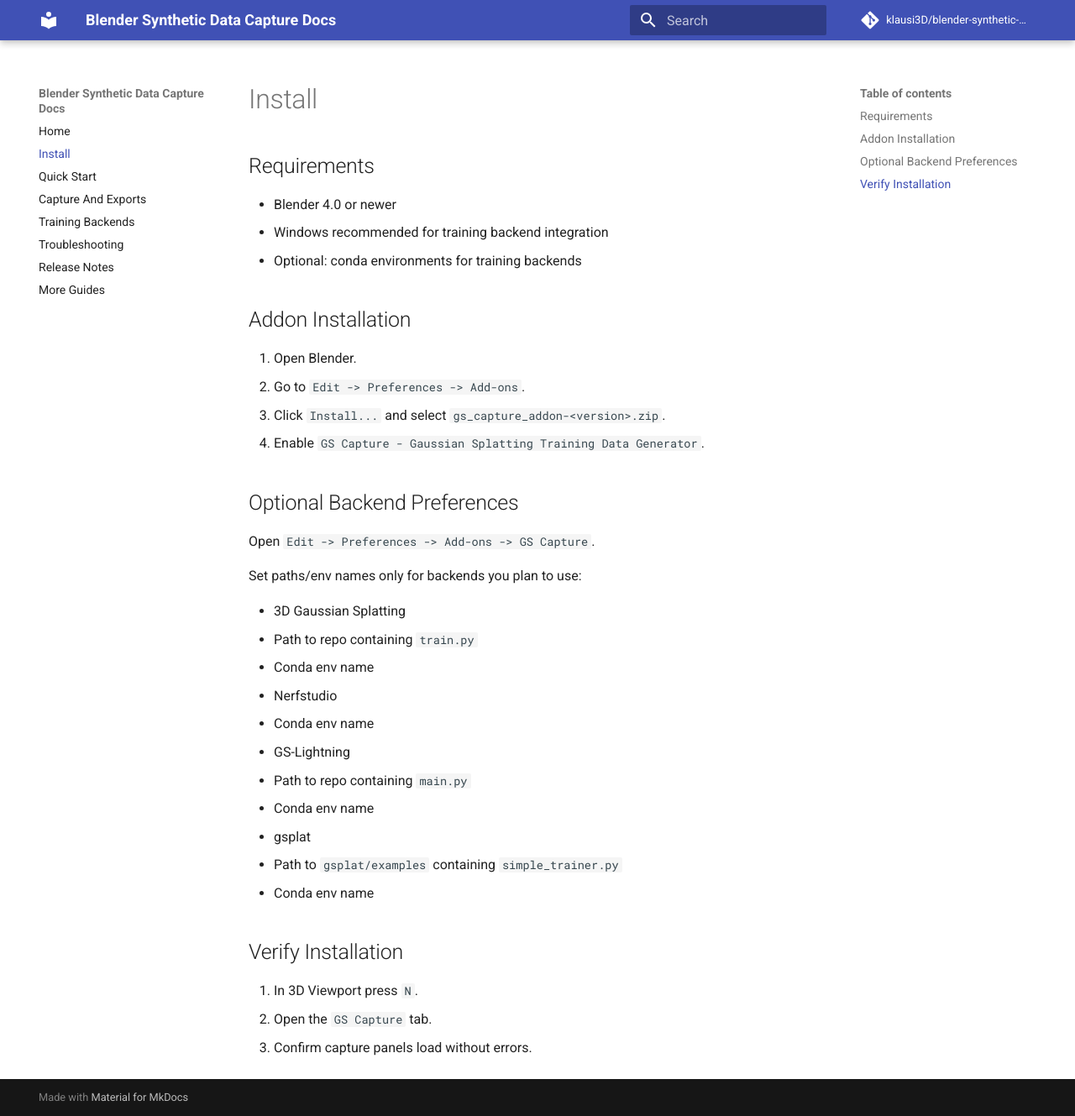
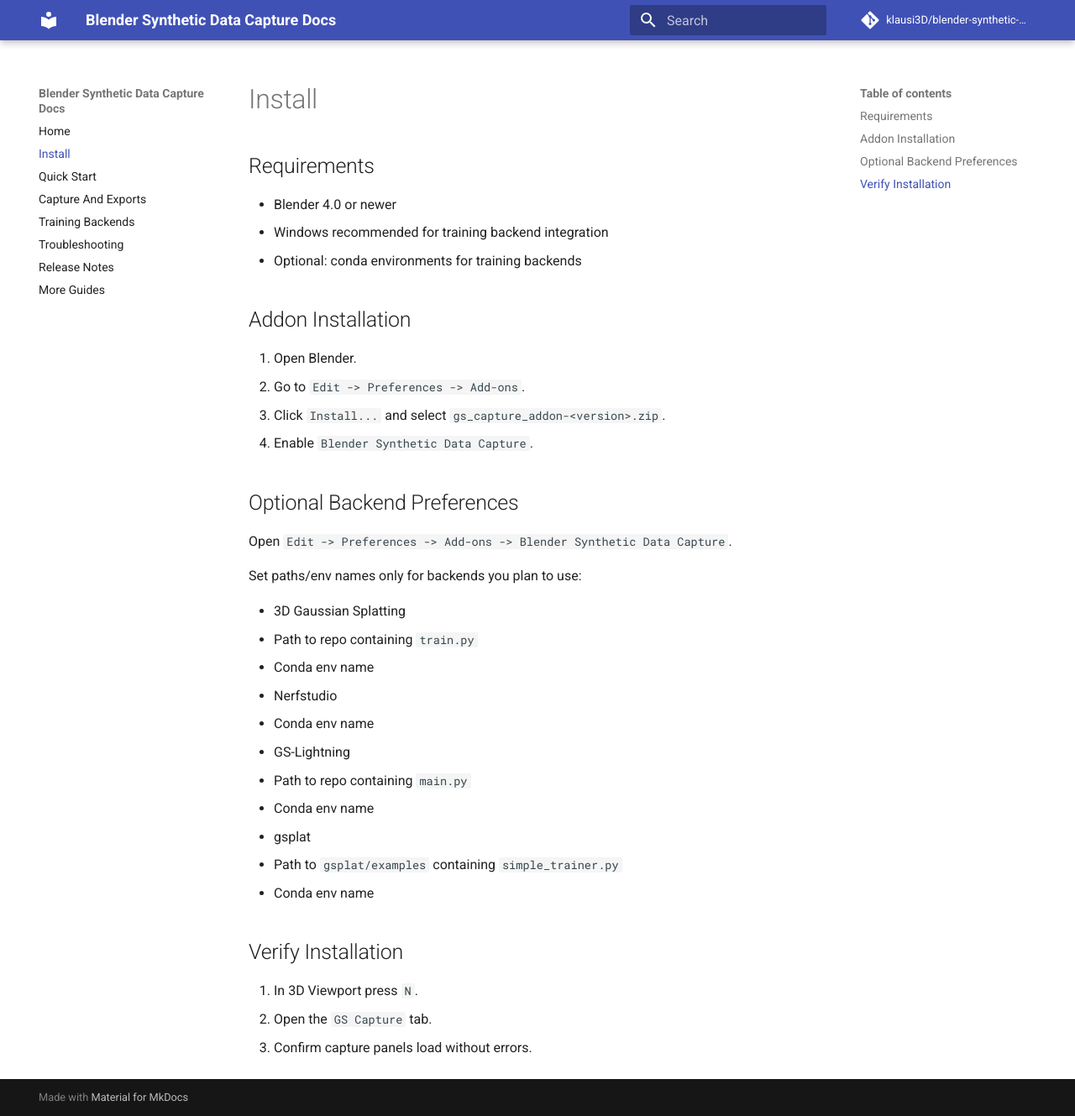
Before and after one commit to klausi3D/blender-synthetic-data-capture, an MkDocs documentation site: the page built from docs/install.md, in a window 1280 px wide and 1329 px high. Shown: the whole window at 84% size. Built offline with MkDocs 1.6.1 and Material for MkDocs 9.7.7, drawn with Linux system fonts in a browser that asks for light colours; comment, search, counter and statistics services are not loaded.

Commit message:
Rename addon display name to Blender Synthetic Data Capture

```diff
--- a/docs/install.md
+++ b/docs/install.md
@@ -11,11 +11,11 @@
 1. Open Blender.
 2. Go to `Edit -> Preferences -> Add-ons`.
 3. Click `Install...` and select `gs_capture_addon-<version>.zip`.
-4. Enable `GS Capture - Gaussian Splatting Training Data Generator`.
+4. Enable `Blender Synthetic Data Capture`.
 
 ## Optional Backend Preferences
 
-Open `Edit -> Preferences -> Add-ons -> GS Capture`.
+Open `Edit -> Preferences -> Add-ons -> Blender Synthetic Data Capture`.
 
 Set paths/env names only for backends you plan to use:
 
--- a/gs_capture_addon/__init__.py
+++ b/gs_capture_addon/__init__.py
@@ -3,7 +3,7 @@
 # Generates training images for 3D Gaussian Splatting from Blender scenes
 
 """
-GS Capture - Gaussian Splatting Training Data Generator
+Blender Synthetic Data Capture
 
 A professional-grade Blender addon for generating training data
 for Gaussian Splatting and NeRF models.
@@ -20,12 +20,12 @@
 """
 
 bl_info = {
-    "name": "GS Capture - Gaussian Splatting Training Data Generator",
+    "name": "Blender Synthetic Data Capture",
     "author": "Alexander Klaus",
     "version": (2, 2, 1),
     "blender": (4, 0, 0),
     "location": "View3D > Sidebar > GS Capture",
-    "description": "Professional training data generator for 3D Gaussian Splatting with scene analysis, presets, and validation",
+    "description": "Synthetic multi-view dataset generator for Gaussian Splatting and NeRF (RGB, depth, normals, masks, COLMAP, transforms.json)",
     "category": "Render",
     "doc_url": "https://github.com/klausi3D/blender-synthetic-data-capture",
     "tracker_url": "https://github.com/klausi3D/blender-synthetic-data-capture/issues",
```
Also changed, not shown: README.md (+2 -2 lines), docs/index.md (+2 -2 lines), gs_capture_addon/docs/USER_GUIDE.md (+3 -3 lines).
